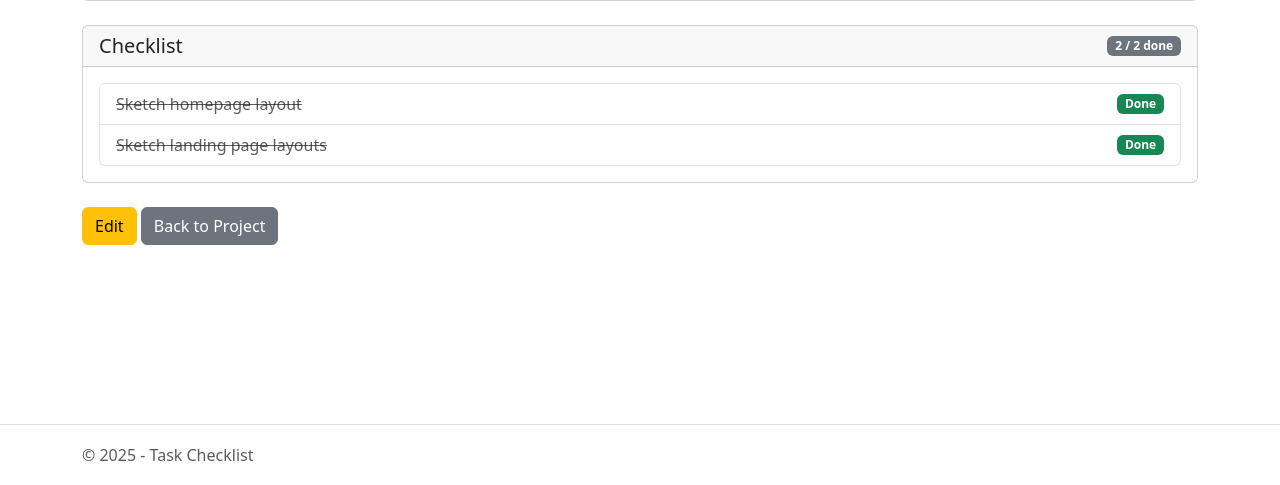
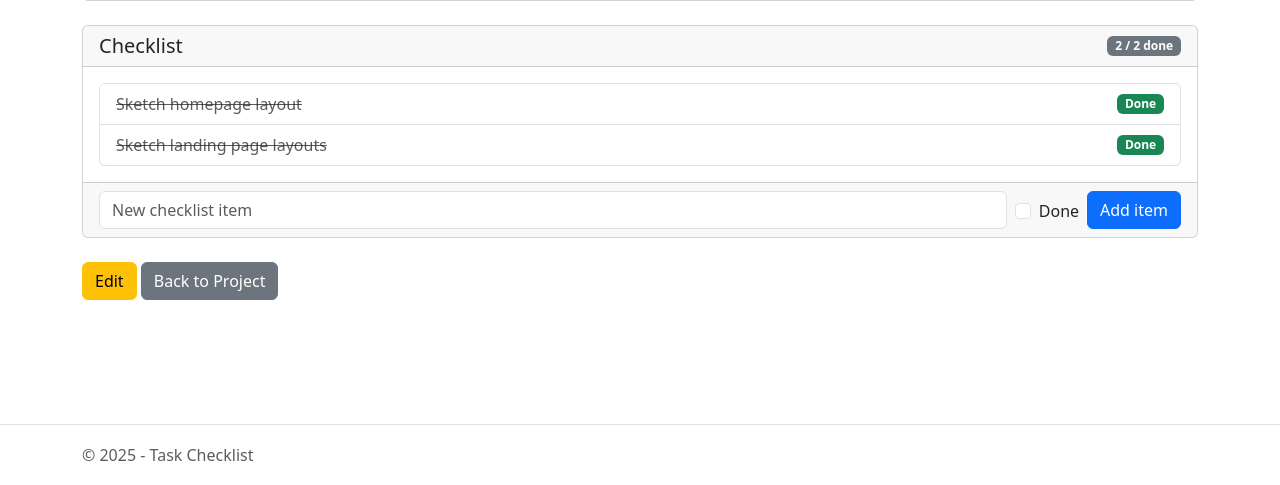
Before and after one commit to Tozinix04/task-check-list, an ASP.NET Core app: page /Tasks/Details/1 in a window 1280 px wide. Shown: the part 315-800 px from the top of the page. Run offline with ASP.NET Core 8, Linux system fonts and the light colour scheme; data that the repository does not hold is empty; style sheets or scripts are compiled from the project's sources; the project's own start-up code is not run, and a stand-in starts its controllers and pages; database files in the repository are not loaded.

Commit message:
feat: allow adding checklist items to a task
- POST /Tasks/AddChecklistItem/{id} with antiforgery and a dedicated
  ChecklistItemInputModel (no Id/TaskItemId over-posting)
- server-side validation: invalid input re-renders Task Details with
  errors and the entered values; valid input is saved (trimmed) and
  redirects back with a success message (PRG)
- unknown task returns 404; client-side validation added on top

```diff
--- a/TaskChecklist/Controllers/TasksController.cs
+++ b/TaskChecklist/Controllers/TasksController.cs
@@ -38,6 +38,40 @@ namespace TaskChecklist.Controllers
             }
 
             return View(viewModel);
+        }
+
+        [HttpPost]
+        [ValidateAntiForgeryToken]
+        public async Task<IActionResult> AddChecklistItem(int id,
+            [Bind(Prefix = nameof(TaskDetailsViewModel.NewChecklistItem))] ChecklistItemInputModel input)
+        {
+            if (!await _context.TaskItems.AnyAsync(t => t.Id == id))
+            {
+                return NotFound();
+            }
+
+            if (!ModelState.IsValid)
+            {
+                var viewModel = await BuildDetailsViewModelAsync(id);
+                if (viewModel == null)
+                {
+                    return NotFound();
+                }
+
+                viewModel.NewChecklistItem = input;
+                return View(nameof(Details), viewModel);
+            }
+
+            _context.ChecklistItems.Add(new ChecklistItem
+            {
+                TaskItemId = id,
+                Title = input.Title.Trim(),
+                IsDone = input.IsDone
+            });
+            await _context.SaveChangesAsync();
+
+            TempData["Success"] = "Checklist item added.";
+            return RedirectToAction(nameof(Details), new { id });
         }
 
         public IActionResult Create(int? projectId)
--- a/TaskChecklist/ViewModels/TaskDetailsViewModel.cs
+++ b/TaskChecklist/ViewModels/TaskDetailsViewModel.cs
@@ -9,5 +9,7 @@ namespace TaskChecklist.ViewModels
         public IReadOnlyList<ChecklistItem> ChecklistItems { get; set; } = [];
 
         public int DoneChecklistItemsCount => ChecklistItems.Count(item => item.IsDone);
+
+        public ChecklistItemInputModel NewChecklistItem { get; set; } = new();
     }
 }
--- a/TaskChecklist/Views/Tasks/Details.cshtml
+++ b/TaskChecklist/Views/Tasks/Details.cshtml
@@ -5,6 +5,14 @@
 }
 
 <h1>@Model.Task.Title</h1>
+
+@if (TempData["Success"] is string successMessage)
+{
+    <div class="alert alert-success alert-dismissible fade show" role="alert">
+        @successMessage
+        <button type="button" class="btn-close" data-bs-dismiss="alert" aria-label="Close"></button>
+    </div>
+}
 
 <div class="card mb-4">
     <div class="card-header">
@@ -63,9 +71,30 @@
         else
         {
             <div class="alert alert-info mb-0">
-                No checklist items yet.
+                No checklist items yet. Add the first one below.
             </div>
         }
+    </div>
+    <div class="card-footer">
+        <form asp-action="AddChecklistItem" asp-route-id="@Model.Task.Id" method="post">
+            <div asp-validation-summary="ModelOnly" class="text-danger"></div>
+            <div class="row g-2 align-items-start">
+                <div class="col-md">
+                    <label asp-for="NewChecklistItem.Title" class="visually-hidden"></label>
+                    <input asp-for="NewChecklistItem.Title" class="form-control" placeholder="New checklist item" />
+                    <span asp-validation-for="NewChecklistItem.Title" class="text-danger"></span>
+                </div>
+                <div class="col-md-auto pt-md-2">
+                    <div class="form-check">
+                        <input asp-for="NewChecklistItem.IsDone" class="form-check-input" />
+                        <label asp-for="NewChecklistItem.IsDone" class="form-check-label"></label>
+                    </div>
+                </div>
+                <div class="col-md-auto">
+                    <button type="submit" class="btn btn-primary">Add item</button>
+                </div>
+            </div>
+        </form>
     </div>
 </div>
 
@@ -73,3 +102,7 @@
     <a asp-action="Edit" asp-route-id="@Model.Task.Id" class="btn btn-warning">Edit</a>
     <a asp-controller="Projects" asp-action="Details" asp-route-id="@Model.Task.ProjectId" class="btn btn-secondary">Back to Project</a>
 </div>
+
+@section Scripts {
+    <partial name="_ValidationScriptsPartial" />
+}
```
Also changed, not shown: TaskChecklist/ViewModels/ChecklistItemInputModel.cs (added, +15 -0 lines).
